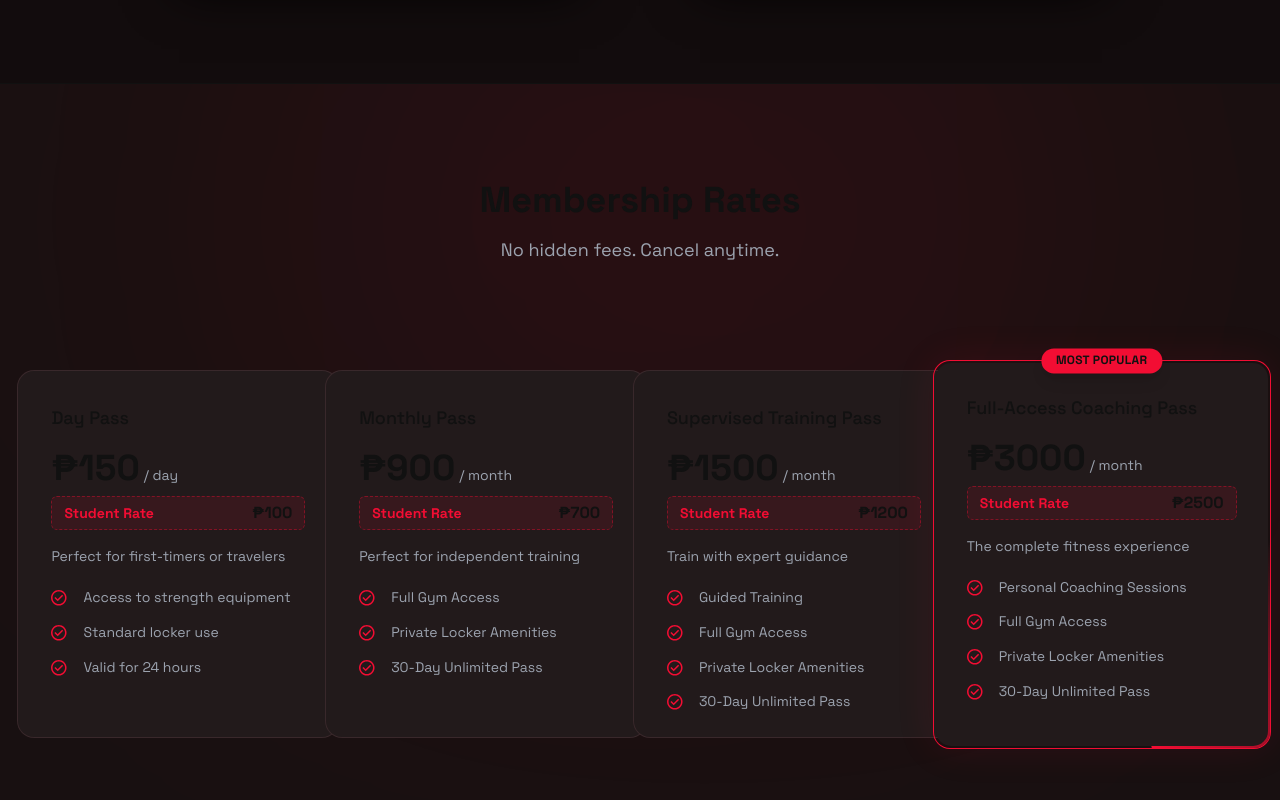
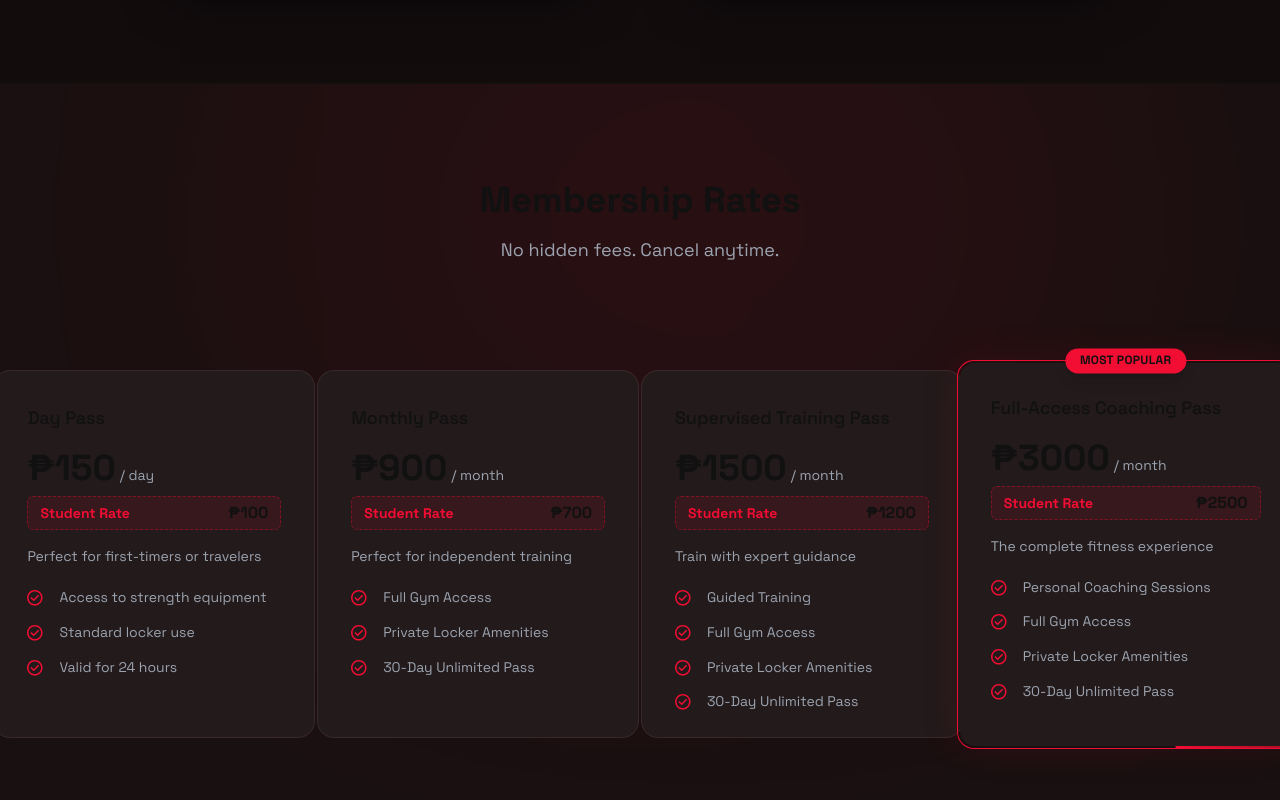
Before and after one commit to Fabshkiee/Project-E-Web-Management-System, a Next.js app: page / in a window 1280 px wide. Shown: the part 1387-2187 px from the top of the page. Built offline with nearby package versions, Linux system fonts and the light colour scheme.

Commit message:
fix: spacing and responsiveness

```diff
--- a/components/landing/Membership.tsx
+++ b/components/landing/Membership.tsx
@@ -82,7 +82,7 @@ export default function Membership() {
       </div>
 
       {/* GRID FOR DIFFERENT MEMBER PRICES */}
-      <div className="grid grid-cols-1 md:grid-cols-2 lg:grid-cols-4 gap-[40px] lg:gap-[15px] mx-[32px]  py-[33px] justify-items-center mt-16 mb-[96px] items-center   ">
+      <div className="grid grid-cols-1 md:grid-cols-2 xl:grid-cols-4 gap-y-[40px] md:gap-x-[20px] xl:gap-x-[15px] mx-auto max-w-[340px] md:max-w-[760px] xl:max-w-[1400px] py-[33px] justify-items-center mt-16 mb-[96px] items-center">
         {/* INDIVIDUAL CARD FOR EACH MEMBERSHIP PLAN */}
         {MEMBERSHIP_PLANS.map((plan) => (
           <div
@@ -121,7 +121,9 @@ export default function Membership() {
               {/* PRICE */}
               <div className="flex items-baseline mt-4 landing-h2">
                 <span>₱{plan.price}</span>
-                <div className="landing-p-sm text-muted ml-1">/ {plan.unit}</div>
+                <div className="landing-p-sm text-muted ml-1">
+                  / {plan.unit}
+                </div>
               </div>
 
               {/* Student PRICE */}
```
